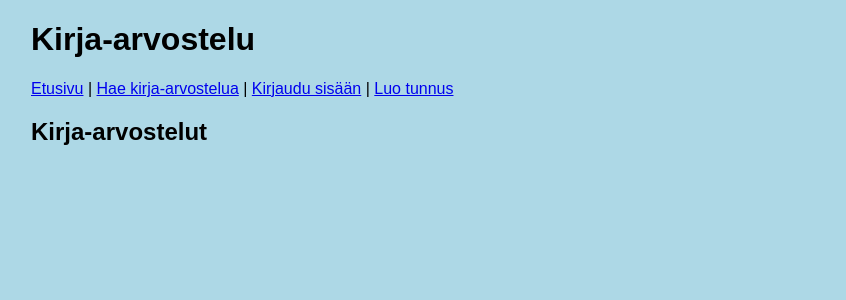
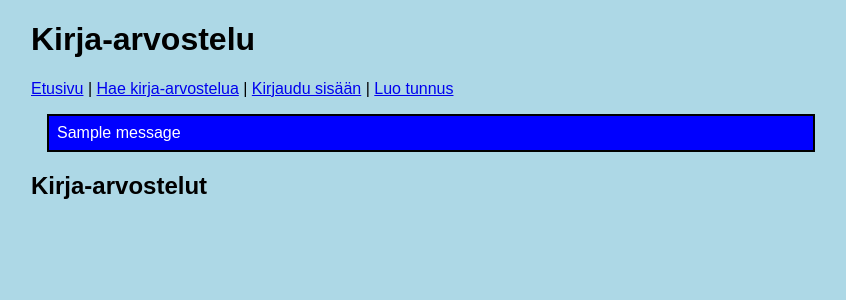
Before and after one commit to Axaboi/kirja-arvostelu, a Flask app: page / in a window 1280 px wide. Shown: the top 300 px of the page, without its empty margins (209-1055 px from the left). Run offline with Flask 3, Linux system fonts and the light colour scheme; one stand-in notice (Sample message) is shown; data that the repository does not hold is empty.

Commit message:
Improve notifications

```diff
--- a/static/main.css
+++ b/static/main.css
@@ -10,3 +10,11 @@ body {
     margin: 1em;
     padding: 0.2em 0.5em;
 }
+
+.info {
+  border: 2px solid black;
+  margin: 1em;
+  padding: 0.5em;
+  background-color: blue;
+  color: white;
+}
--- a/templates/layout.html
+++ b/templates/layout.html
@@ -27,6 +27,12 @@
   {% endif %}
   </p>
 
+  {% for message in get_flashed_messages() %}
+  <div class="info">
+    {{ message }}
+  </div>
+  {% endfor %}
+
   {% block content %}{% endblock %}
 </body>
 
```
